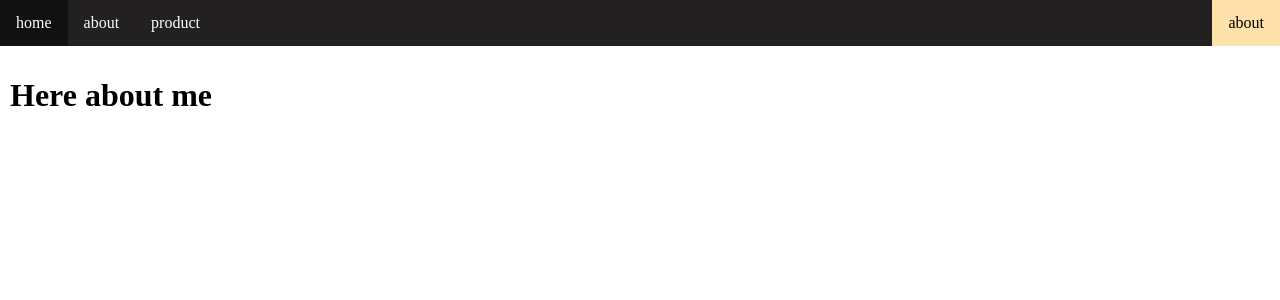
After one commit to diimacik/test-2, a Django app: page /about in a window 1280 px wide. The commit adds this page. Shown: the top 300 px of the page. Run offline with Django 5.2, Linux system fonts and the light colour scheme.

Commit message:
add style and aboud page

```diff
--- a/server/my_site/urls.py
+++ b/server/my_site/urls.py
@@ -3,4 +3,5 @@ from . import views
 
 urlpatterns = [
     path('', views.index, name='index'),
+    path('about', views.about, name='about'),
 ]
--- a/server/my_site/views.py
+++ b/server/my_site/views.py
@@ -5,3 +5,6 @@ from .models import NewsAdmin
 def index(request):
     news = NewsAdmin.objects.all()
     return render (request, 'index.html', {'news':news})
+
+def about(request):
+    return render (request, 'about.html')
--- a/server/static/style.css
+++ b/server/static/style.css
@@ -8,6 +8,7 @@ ul{
     padding: 0;
     overflow: hidden;
     background-color: #222020;
+    margin-bottom: 0px;
 }
 
 li {
@@ -27,10 +28,17 @@ li a:hover:not(.active) {
 }
 
 .active {
-    background-color: #b87f14;
+    background-color: #ffe1ab;
+    color: black;
 }
 
 .news {
+    margin: 10px;
     padding: 20px;
+    background-color: #ffe1ab;
+    border-radius: 10px;
+}
+.main{
 
+    padding: 10px;
 }
--- /dev/null
+++ b/server/templates/about.html
@@ -0,0 +1,9 @@
+{% extends 'base.html' %}
+{% load static %}
+
+{% block content %}
+<div class="main">
+    <h1>Here about me </h1>
+
+</div>
+{% endblock %}
--- a/server/templates/index.html
+++ b/server/templates/index.html
@@ -2,7 +2,8 @@
 {% load static %}
 
 {% block content %}
-<h1>hello world</h1>
+<div class="main">
+    <h1>Web site news</h1>
         {% for new in news %}
         <div class="news">
             <h3>{{new.name}}</h3>
@@ -11,5 +12,5 @@
         </div>
 
         {% endfor %}
-
+</div>
 {% endblock %}
--- a/server/templates/navbar.html
+++ b/server/templates/navbar.html
@@ -1,7 +1,7 @@
 {% load static %}
 <ul>
-    <li><a href="#">home</a></li>
-    <li><a href="#">about</a></li>
+    <li><a href="{% url 'index' %}">home</a></li>
+    <li><a href="{% url 'about' %}">about</a></li>
     <li><a href="#">product</a></li>
     <li style="float:right"><a class="active" href="#">about</a></li>
 </ul>
```
Lines whose indentation alone changed are shown as unchanged.
